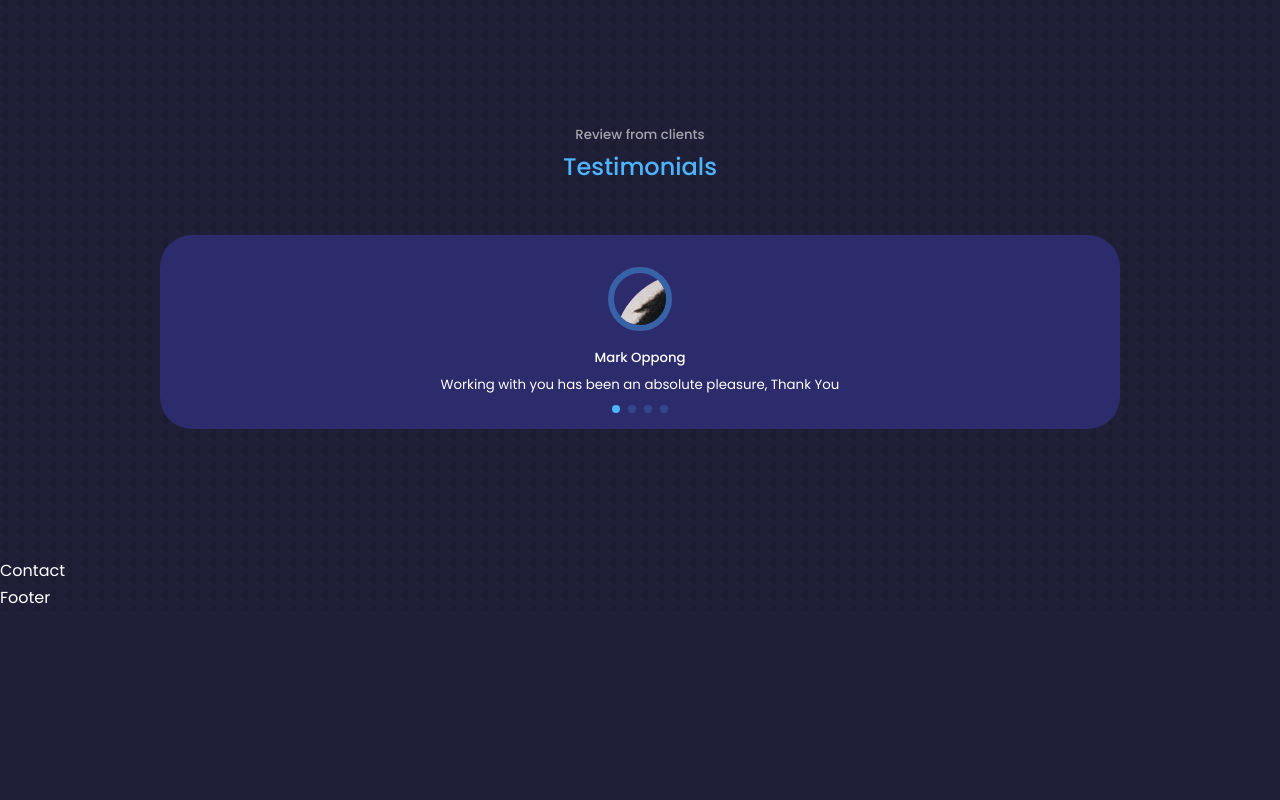
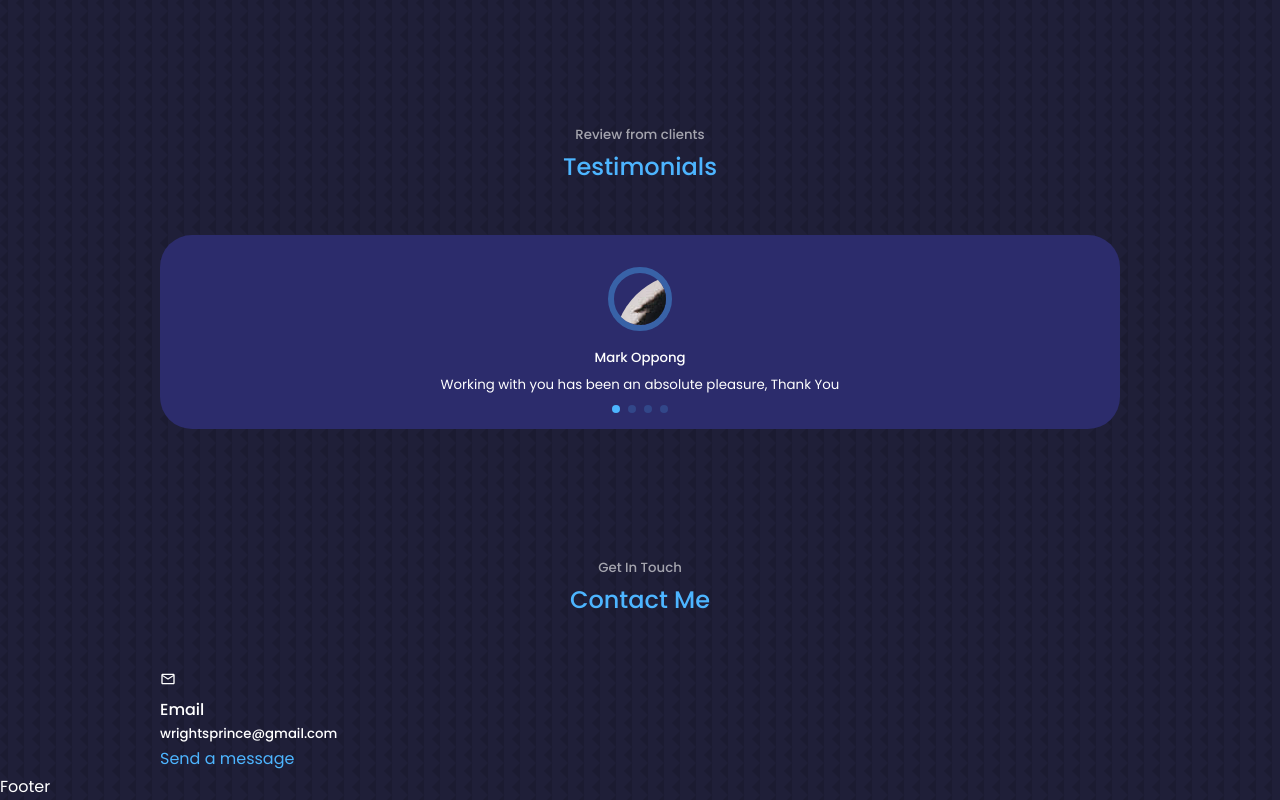
Before and after one commit to quarshie133/my-react-portfolio-website, a React (Create React App) app: page / in a window 1280 px wide. Shown: the part 3701-4501 px from the top of the page. Before the commit the page ends 4312 px from the top, so only its background shows below. Built offline with nearby package versions, Linux system fonts and the light colour scheme.

Commit message:
Contact layout

```diff
--- a/src/components/contact/Contact.jsx
+++ b/src/components/contact/Contact.jsx
@@ -1,10 +1,26 @@
-import React from 'react';
-import './contact.css';
+import React from "react";
+import "./contact.css";
+import { MdOutlineEmail } from "react-icons/md";
 
 const Contact = () => {
   return (
-    <section id='contact'>Contact</section>
-  )
-}
+    <section id="contact">
+      <h5>Get In Touch</h5>
+      <h2>Contact Me</h2>
+      <div className="container contact__container">
+        <div className="contact__options">
+          <article className="contact__option">
+            <MdOutlineEmail />
+            <h4>Email</h4>
+            <h5>wrightsprince@gmail.com</h5>
+            <a href="mailto:wrightsprince@gmail.com">Send a message</a>
+          </article>
+        </div>
+        {/* END OF CONTACT OPTIONS */}
+        <form action=""></form>
+      </div>
+    </section>
+  );
+};
 
-export default Contact
+export default Contact;
```
